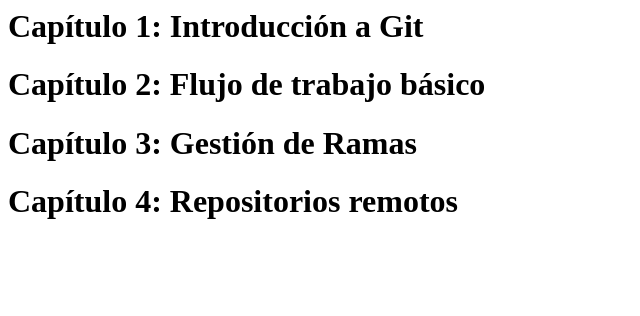
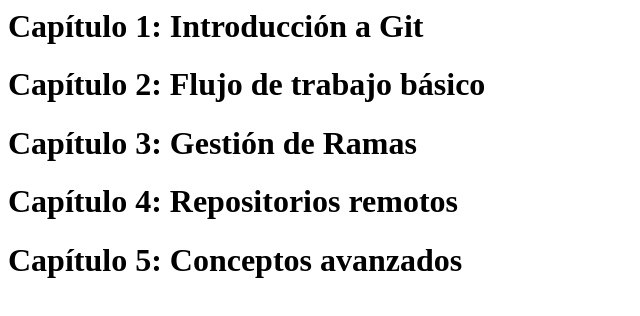
Before and after one commit to PPelayo/bookMPP, a plain HTML site: page index.html in a window 1280 px wide. Shown: the whole page, without its empty margins (0-640 px from the left). Drawn offline with Linux system fonts and the light colour scheme.

Commit message:
Agregado capitulo 5

```diff
--- a/index.html
+++ b/index.html
@@ -2,3 +2,4 @@
 <h1>Capítulo 2: Flujo de trabajo básico</h1>
 <h1>Capítulo 3: Gestión de Ramas</h1>
 <h1>Capítulo 4: Repositorios remotos</h1>
+<h1>Capítulo 5: Conceptos avanzados</h1>
```
